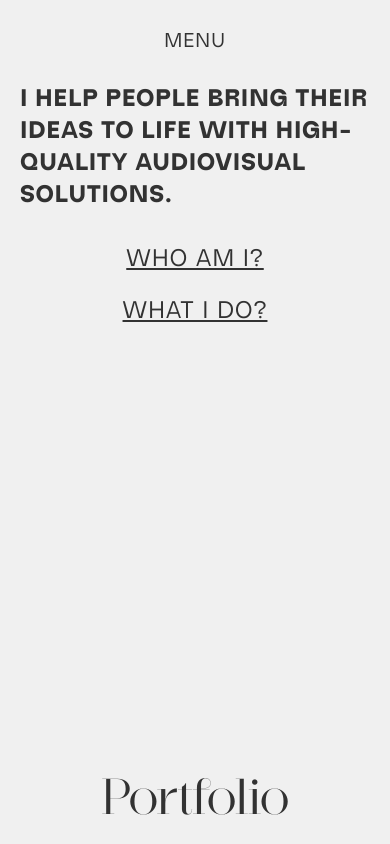
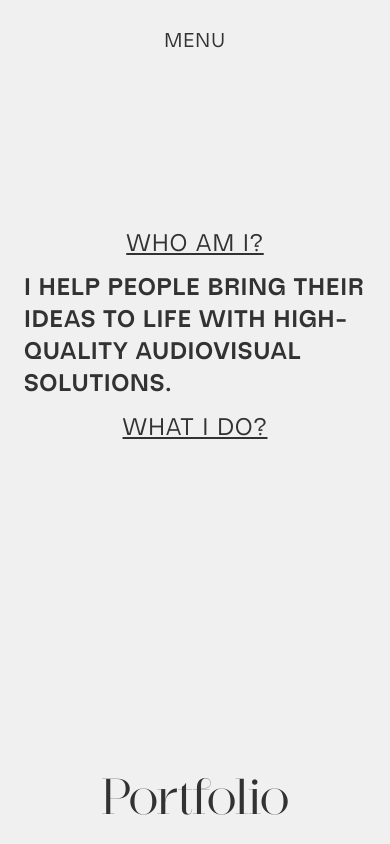
Before and after one commit to zmariann/portfolio2025, a Next.js app: page /portfolio/about in a window 390 px wide. Built offline with nearby package versions, Linux system fonts and the light colour scheme.

Commit message:
new mobile view design for -about- section

```diff
--- a/app/portfolio/about/page.tsx
+++ b/app/portfolio/about/page.tsx
@@ -8,35 +8,19 @@ import Posts from "./_components/post";
 
 export default function About() {
   return (
-    <>
-      <section className="sm:flex justify-center items-center min-h-[60vh] hidden mx-10">
+    <section className="flex justify-center items-center min-h-[60vh] sm:mx-10 mx-6">
       <div>
-          <h1 className="text-right">
+        <h1 className="sm:text-right text-center">
           <Posts title={post1Title} textContent={post1Content}></Posts>
         </h1>
-          <p className="tracking-wide text-2xl my-8 font-bold uppercase">
-            I help people bring their ideas to life with high-quality
-            audiovisual solutions.
+        <p className="tracking-wide text-2xl my-3 font-bold uppercase">
+          I help people bring their ideas to life with high-quality audiovisual
+          solutions.
         </p>
-          <h1>
+        <h1 className="sm:text-left text-center">
           <Posts title={post2Title} textContent={post2Content}></Posts>
         </h1>
       </div>
     </section>
-
-      <section className="min-h-[60vh] mx-5 sm:hidden">
-        <div className="mb-6">
-          <p className="tracking-wide font-black uppercase text-2xl mb-8">
-            I help people bring their ideas to life with high-quality
-            audiovisual solutions.
-          </p>
-          <div className="flex justify-center items-center flex-col gap-5">
-            <Posts title={post1Title} textContent={post1Content}></Posts>
-
-            <Posts title={post2Title} textContent={post2Content}></Posts>
-          </div>
-        </div>
-      </section>
-    </>
   );
 }
```
Lines whose indentation alone changed are shown as unchanged.
